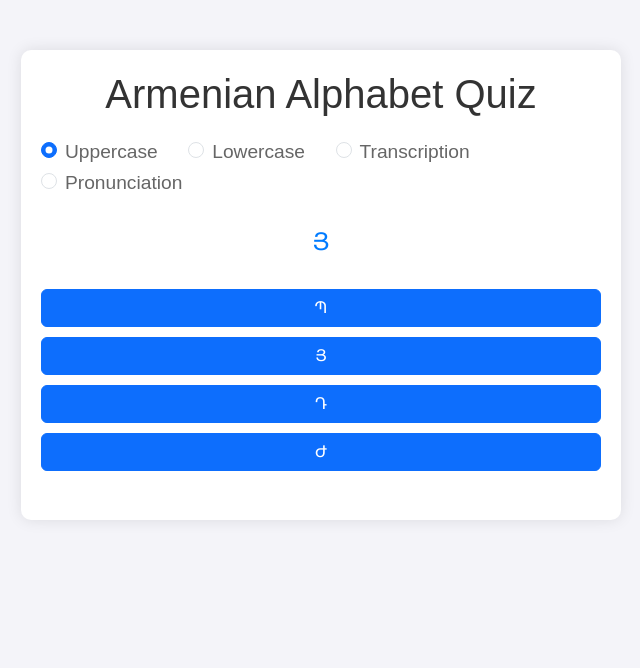
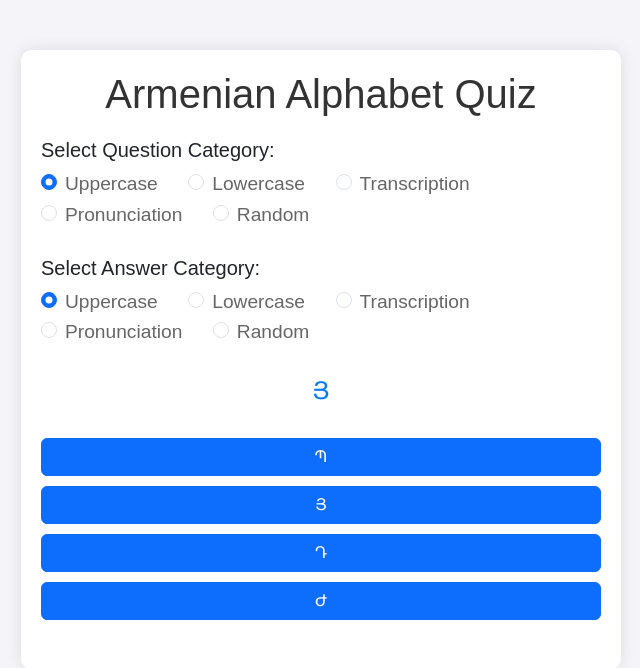
Before and after one commit to Reathe/armenian-quizz, a Flask app: page / in a window 1280 px wide. Shown: the top 668 px of the page, without its empty margins (319-959 px from the left). Run offline with Flask 3, Linux system fonts and the light colour scheme; some libraries are stand-ins or nearby versions.

Commit message:
wip random choice

```diff
--- a/app.py
+++ b/app.py
@@ -215,36 +215,33 @@ armenian_alphabet = {
     ],
 }
 
-
-def get_random_choices(category, correct_answer, num_choices=4):
-    choices = random.sample(armenian_alphabet[category], num_choices - 1)
+def get_random_choices(answer_category, correct_answer, num_choices=4):
+    choices = random.sample(armenian_alphabet[answer_category], num_choices - 1)
     if correct_answer not in choices:
         choices.append(correct_answer)
     random.shuffle(choices)
     return choices
 
+@app.route('/')
+def index():
+    return render_template('quiz.html')
 
-@app.route("/")
-def index():
-    return render_template("quiz.html")
+@app.route('/get_question', methods=['POST'])
+def get_question():
+    question_category = request.form.get('category')
+    answer_category = request.form.get('answer_category')
 
+    # Select the index based on the question category
+    correct_index = random.randint(0, len(armenian_alphabet[question_category]) - 1)
+    correct_answer = armenian_alphabet[answer_category][correct_index]
 
-@app.route("/get_question", methods=["POST"])
-def get_question():
-    category = request.form.get("category", default="uppercase")
-    correct_index = random.randint(0, len(armenian_alphabet[category]) - 1)
-    correct_answer = armenian_alphabet[category][correct_index]
+    if question_category == 'pronunciation':
+        question = url_for('static', filename=f'sounds/{armenian_alphabet[question_category][correct_index]}')
+    else:
+        question = armenian_alphabet[question_category][correct_index]
 
-    if category == "pronunciation":
-        question = url_for("static", filename=f"sounds/{correct_answer}")
-    else:
-        question = correct_answer
+    choices = get_random_choices(answer_category, correct_answer)
+    return jsonify({'question': question, 'choices': choices, 'correct': correct_answer})
 
-    choices = get_random_choices(category, correct_answer)
-    return jsonify(
-        {"question": question, "choices": choices, "correct": correct_answer}
-    )
-
-
-if __name__ == "__main__":
+if __name__ == '__main__':
     app.run(debug=True)
--- a/templates/quiz.html
+++ b/templates/quiz.html
@@ -7,16 +7,26 @@
     <link rel="stylesheet" href="{{ url_for('static', filename='css/styles.css') }}">
     <script>
         async function fetchQuestion() {
-            const category = document.querySelector('input[name="category"]:checked').value;
+            const questionCategory = getSelectedCategory('questionCategory');
+            const answerCategory = getSelectedCategory('answerCategory');
             const response = await fetch('/get_question', {
                 method: 'POST',
                 headers: {
                     'Content-Type': 'application/x-www-form-urlencoded',
                 },
-                body: `category=${category}`
+                body: `category=${questionCategory}&answer_category=${answerCategory}`
             });
             const data = await response.json();
             displayQuestion(data);
+        }
+
+        function getSelectedCategory(categoryName) {
+            const selectedValue = document.querySelector(`input[name="${categoryName}"]:checked`).value;
+            if (selectedValue === 'random') {
+                const categories = ['uppercase', 'lowercase', 'transcription', 'pronunciation'];
+                return categories[Math.floor(Math.random() * categories.length)];
+            }
+            return selectedValue;
         }
 
         function displayQuestion(data) {
@@ -58,24 +68,58 @@
 <body onload="fetchQuestion()">
     <div class="container">
         <h1>Armenian Alphabet Quiz</h1>
+
+        <!-- Question Category Selection -->
         <form class="mb-4">
+            <h5>Select Question Category:</h5>
             <div class="form-check form-check-inline">
-                <input class="form-check-input" type="radio" name="category" id="uppercase" value="uppercase" checked>
+                <input class="form-check-input" type="radio" name="questionCategory" id="uppercase" value="uppercase" checked>
                 <label class="form-check-label" for="uppercase">Uppercase</label>
             </div>
             <div class="form-check form-check-inline">
-                <input class="form-check-input" type="radio" name="category" id="lowercase" value="lowercase">
+                <input class="form-check-input" type="radio" name="questionCategory" id="lowercase" value="lowercase">
                 <label class="form-check-label" for="lowercase">Lowercase</label>
             </div>
             <div class="form-check form-check-inline">
-                <input class="form-check-input" type="radio" name="category" id="transcription" value="transcription">
+                <input class="form-check-input" type="radio" name="questionCategory" id="transcription" value="transcription">
                 <label class="form-check-label" for="transcription">Transcription</label>
             </div>
             <div class="form-check form-check-inline">
-                <input class="form-check-input" type="radio" name="category" id="pronunciation" value="pronunciation">
+                <input class="form-check-input" type="radio" name="questionCategory" id="pronunciation" value="pronunciation">
                 <label class="form-check-label" for="pronunciation">Pronunciation</label>
             </div>
+            <div class="form-check form-check-inline">
+                <input class="form-check-input" type="radio" name="questionCategory" id="randomQuestion" value="random">
+                <label class="form-check-label" for="randomQuestion">Random</label>
+            </div>
         </form>
+
+        <!-- Answer Category Selection -->
+        <form class="mb-4">
+            <h5>Select Answer Category:</h5>
+            <div class="form-check form-check-inline">
+                <input class="form-check-input" type="radio" name="answerCategory" id="uppercaseAnswer" value="uppercase" checked>
+                <label class="form-check-label" for="uppercaseAnswer">Uppercase</label>
+            </div>
+            <div class="form-check form-check-inline">
+                <input class="form-check-input" type="radio" name="answerCategory" id="lowercaseAnswer" value="lowercase">
+                <label class="form-check-label" for="lowercaseAnswer">Lowercase</label>
+            </div>
+            <div class="form-check form-check-inline">
+                <input class="form-check-input" type="radio" name="answerCategory" id="transcriptionAnswer" value="transcription">
+                <label class="form-check-label" for="transcriptionAnswer">Transcription</label>
+            </div>
+            <div class="form-check form-check-inline">
+                <input class="form-check-input" type="radio" name="answerCategory" id="pronunciationAnswer" value="pronunciation">
+                <label class="form-check-label" for="pronunciationAnswer">Pronunciation</label>
+            </div>
+            <div class="form-check form-check-inline">
+                <input class="form-check-input" type="radio" name="answerCategory" id="randomAnswer" value="random">
+                <label class="form-check-label" for="randomAnswer">Random</label>
+            </div>
+        </form>
+
+        <!-- Display Question and Choices -->
         <div id="question" class="mb-4"></div>
         <div id="choices"></div>
         <div id="feedback" class="mt-4"></div>
```
